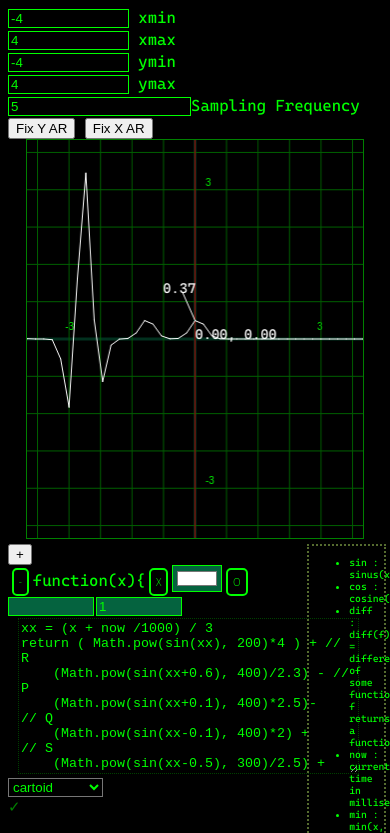
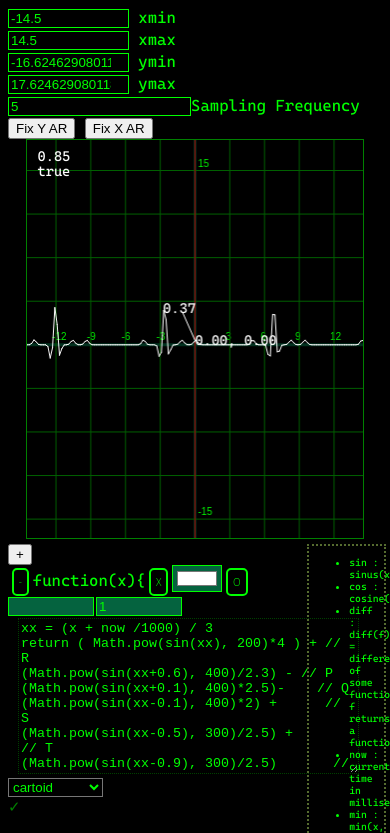
Before and after one commit to benedikthth/statistron, a plain HTML site: page index.html in a window 390 px wide. Both pictures are taken after a click on the button "Fix X AR". Shown: the top 833 px of the page. Drawn offline with Linux system fonts and the light colour scheme.

Commit message:
fullscreen mode

```diff
--- a/Plotter.js
+++ b/Plotter.js
@@ -18,15 +18,40 @@ let visualizer = {
 		plotter.addEventListener('mouseup', this.onMouseUp.bind(this))
 		plotter.addEventListener('wheel', this.zoom.bind(this))
 		plotter.addEventListener('onresize', this.changeSize.bind(this))
+		fix_AR_y.addEventListener('click', this.change_ybound_to_AR.bind(this))
+		fix_AR_x.addEventListener('click', this.change_xbound_to_AR.bind(this))
+		document.body.addEventListener('keydown', this.handleKeyPress.bind(this))
 		this.get_plot_dimension()
+		this.change_ybound_to_AR()
+	},
+
+	handleKeyPress: function(event){
+		console.log(event)
+		if(event.key == 'f'){
+			this.toggle_fullscreen()
+			this.change_ybound_to_AR()
+		}
 	},
 
 	get_plot_dimension: function(){
 		this.width = plotter.scrollWidth;
 		this.height= plotter.scrollHeight;
-		this.aspect_ratio = this.width/ this.height;
+		this.aspect_ratio = this.width/ this.height ;
+
 		plotter.height = this.height
 		plotter.width = this.width
+	},
+
+	is_fullscreen : false,
+
+	toggle_fullscreen : ()=>{
+
+		this.is_fullscreen = !this.is_fullscreen
+		if(this.is_fullscreen){
+			plotter.classList = ['fullScreenPlotter']
+		} else {
+			plotter.classList = []
+		}
 	},
 
 	mouse : {x: 0, y: 0},
@@ -36,7 +61,6 @@ let visualizer = {
 
 	changeSize: function(event){
 		console.log(event);
-
 	},
 
 	changeSamplingFrequency: function(event){
@@ -63,6 +87,13 @@ let visualizer = {
 
 	},
 
+	check_fullscreen: function(){
+		if(window['fullScreen'] !== undefined) {
+      		return window.fullScreen;
+    	}
+		return (!window.screenTop && !window.screenY)
+
+	},
 
 	zoom: function(ev){
 		ev.preventDefault()
@@ -82,18 +113,6 @@ let visualizer = {
 		this.bounds.yMax = middleY + (zoom * yMaxVal)
 		this.bounds.yMin = middleY - (zoom * yMinVal)
 
-
-		// if(Math.sign(delta) == 1){
-		// 	this.bounds.xMax  zoomAmount
-		// 	this.bounds.xMin *= zoomAmount
-		// 	this.bounds.yMax *= zoomAmount
-		// 	this.bounds.yMin *= zoomAmount
-		// } else {
-		// 	this.bounds.xMax *= zoomOut
-		// 	this.bounds.xMin *= zoomOut
-		// 	this.bounds.yMax *= zoomOut
-		// 	this.bounds.yMin *= zoomOut
-		// }
 		this.represent()
 	},
 
@@ -189,10 +208,10 @@ let visualizer = {
 
 
 	bounds: {
-		xMax: 4,
-		xMin: -4,
-		yMax: 4,
-		yMin: -4
+		xMax: 14.5,
+		xMin: -14.5,
+		yMax: 3,
+		yMin: -2
 	},
 
 	middle: [0, 0],
@@ -204,13 +223,23 @@ let visualizer = {
 	 */
 	change_ybound_to_AR: function(){
 		this.get_plot_dimension();
-		let xrange = this.bounds.yMax - this.bounds.xMin;
+		let xrange = this.bounds.xMax - this.bounds.xMin;
 		let yrange = this.bounds.yMax - this.bounds.yMin;
 		// this.aspect_ratio = width / height
+		// this.aspect_ratio = xrange / new_yrange
+		// this.aspect_ratio * new_yrange = xrange.
+		// new_yrange = xtrange/this.aspect_ratio
 		let desired_yrange = xrange / this.aspect_ratio
 		let ratio = yrange / desired_yrange
-		this.bounds.yMax /= ratio;
-		this.bounds.yMin /= ratio;
+		// find the middle of these 2 values.
+		let mid = (this.bounds.yMax + this.bounds.yMin)/2
+		// find how long from middle to extremes
+		let mag = (yrange/2)
+		// change magnitude to the ratio we calculated.
+		mag /= ratio
+		// console.log(ratio)
+		this.bounds.yMax = mid + mag;
+		this.bounds.yMin = mid - mag;
 		this.represent()
 	},
 
@@ -220,13 +249,19 @@ let visualizer = {
 	change_xbound_to_AR: function(){
 
 		this.get_plot_dimension();
-		let xrange = this.bounds.yMax - this.bounds.xMin;
+
+		let xrange = this.bounds.xMax - this.bounds.xMin;
 		let yrange = this.bounds.yMax - this.bounds.yMin;
 		// this.aspect_ratio = width / height
+		// this.aspect_ratio * height = new_xrange
 		let desired_xrange = yrange * this.aspect_ratio
 		let ratio = xrange / desired_xrange
-		this.bounds.xMax /= ratio;
-		this.bounds.xMin /= ratio;
+		let mid = (this.bounds.xMin + this.bounds.xMax)/2
+		let mag = (xrange / 2)
+		mag /= ratio
+
+		this.bounds.xMax = mid + mag;
+		this.bounds.xMin = mid - mag;
 		this.represent()
 	},
 
@@ -258,8 +293,9 @@ let visualizer = {
 
 
 		this.ctx.fillStyle = "#FFFFFF"
-		// this.ctx.strokeText(posY.toPrecision(1), po[0]-11, po[1]+5);
-		// this.ctx.font = "14px Cascadia Code";
+		this.ctx.font = "14px Cascadia Code";
+		this.ctx.fillText( `${this.aspect_ratio.toFixed(2)}`, 10.5, 20.5);
+		this.ctx.fillText( `${this.check_fullscreen()}`, 10.5, 35.5);
 
 		this.ctx.fillText(`${this.mouse.x.toFixed(2)}, ${this.mouse.y.toFixed(2)}`, mou[0], mou[1]);
 
@@ -424,8 +460,14 @@ let visualizer = {
 	},
 	liTo: function(pos){
 		this.ctx.lineTo(pos[0], pos[1])
+	},
+
+
+	roundme: function(x, n){
+		//find mask of length N
+		mask = Number(Math.pow(10, -n).toFixed(n))
+		return x - (x % mask)
 	}
-
 
 
 }
--- a/functionPresets.js
+++ b/functionPresets.js
@@ -9,8 +9,8 @@ return ( Math.pow(sin(xx), 200)*4 ) + // R
 (Math.pow(sin(xx-0.5), 300)/2.5) +      // T
 (Math.pow(sin(xx-0.9), 300)/2.5)       // U`},
 
+
 {name: 'plain', f: 'return x'},
-
 
 {name: 'pdf', f:
 `let sigma = 1; let mean = 0;
@@ -29,11 +29,14 @@ return (t * Math.pow(Math.E,e) )`},
 
 
 {name: 'boobie_func', f:
-`return Math.max(
-    Math.max( Math.max(0, sin(x)), -(((4*x)-(2*Math.PI))**2)+1.1),
-    Math.max( Math.max(0, sin(-x)), -(((4*x)+(2*Math.PI))**2)+1.1),
+`if(x > -3 && x < 3){
+    return max(
+        max( max(0, sin(x)), -(((4*x)-(2*PI))**2)+1.1),
+        max( max(0, sin(-x)), -(((4*x)+(2*PI))**2)+1.1),
         0.1
-)`},
+    )-.1
+}
+return 0`},
 
 
 {name:'sawtooth', f:
--- a/index.html
+++ b/index.html
@@ -27,8 +27,8 @@
         </div>
 
         <div>
-            <button id="fixY">Fix Y AR</button>
-            <button id="fixX">Fix X AR</button>
+            <button id="fix_AR_y">Fix Y AR</button>
+            <button id="fix_AR_x">Fix X AR</button>
         </div>
 
     </div>
--- a/index.js
+++ b/index.js
@@ -34,11 +34,20 @@ class FunctionObject {
         this.nameBox.oninput = this.nameChange.bind(this);
         this.toggle_tb_button.onclick = this.toggle_textbox.bind(this)
         this.widthBox.oninput= this.handleWidthChange.bind(this)
+
+        this.nameBox.addEventListener('keydown', this.cancelFullscreen.bind(this))
+        this.widthBox.addEventListener('keydown', this.cancelFullscreen.bind(this))
         this.handleFunctionChange()
     }
 
     handleWidthChange(event){
         this.width = Number(this.widthBox.value)
+    }
+
+    cancelFullscreen = (ev)=>{
+        if(ev.key == 'f'){
+            ev.stopPropagation()
+        }
     }
 
     nameChange(ex){
@@ -97,13 +106,15 @@ class FunctionObject {
             ev.target.focus();
 
         }
+        if(ev.key == 'f'){
+            ev.stopPropagation()
+        }
     }
 
     handleFunctionChange (ev){
         if(ev){
             if(ev.data == ' '){ return; }
         }
-        console.log(ev)
 
 
         //remove unnamed funcs
--- a/main.css
+++ b/main.css
@@ -3,7 +3,16 @@
 }
 #plotter {
     width: 90%;
+    z-index: 999;
+}
+.fullScreenPlotter {
+    position: absolute;
+    top: 0.5%;
+    bottom: 0.5%;
 
+    width: 99.5% !important;
+    height: 98% !important;
+    overflow: hidden;
 }
 #canvasContainer{
     display: flex;
```
Lines whose indentation alone changed are shown as unchanged.
